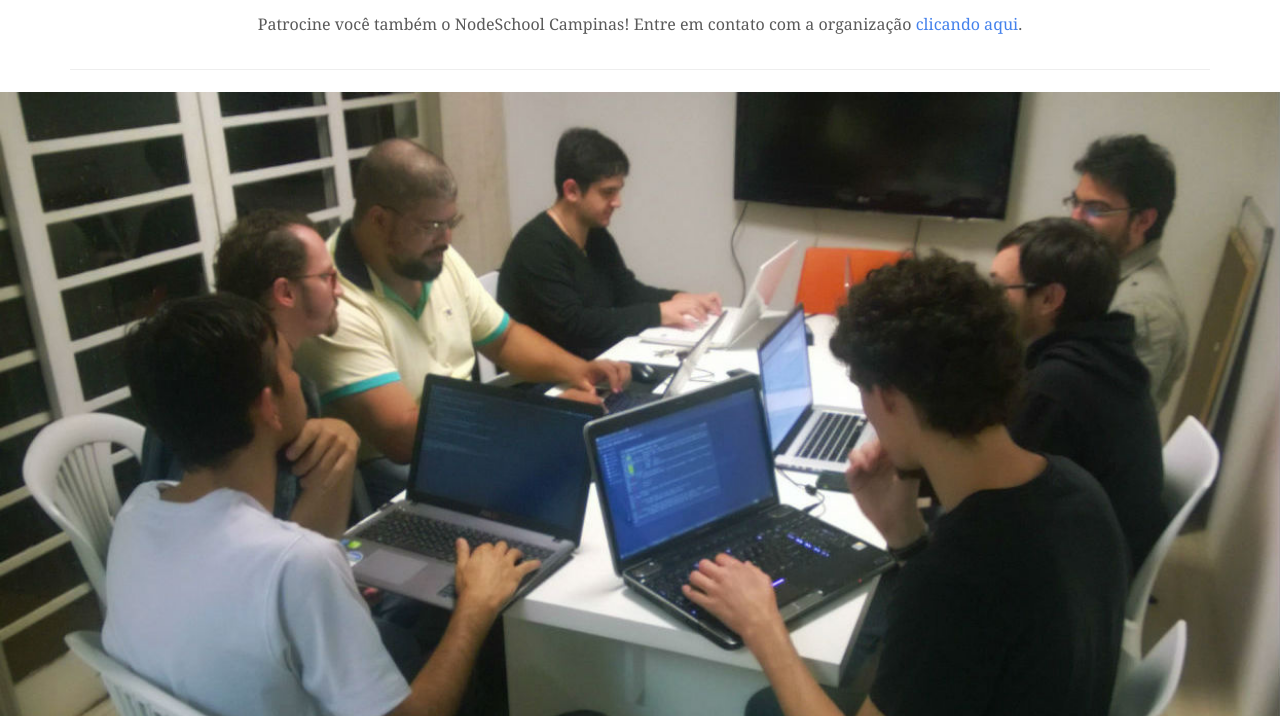
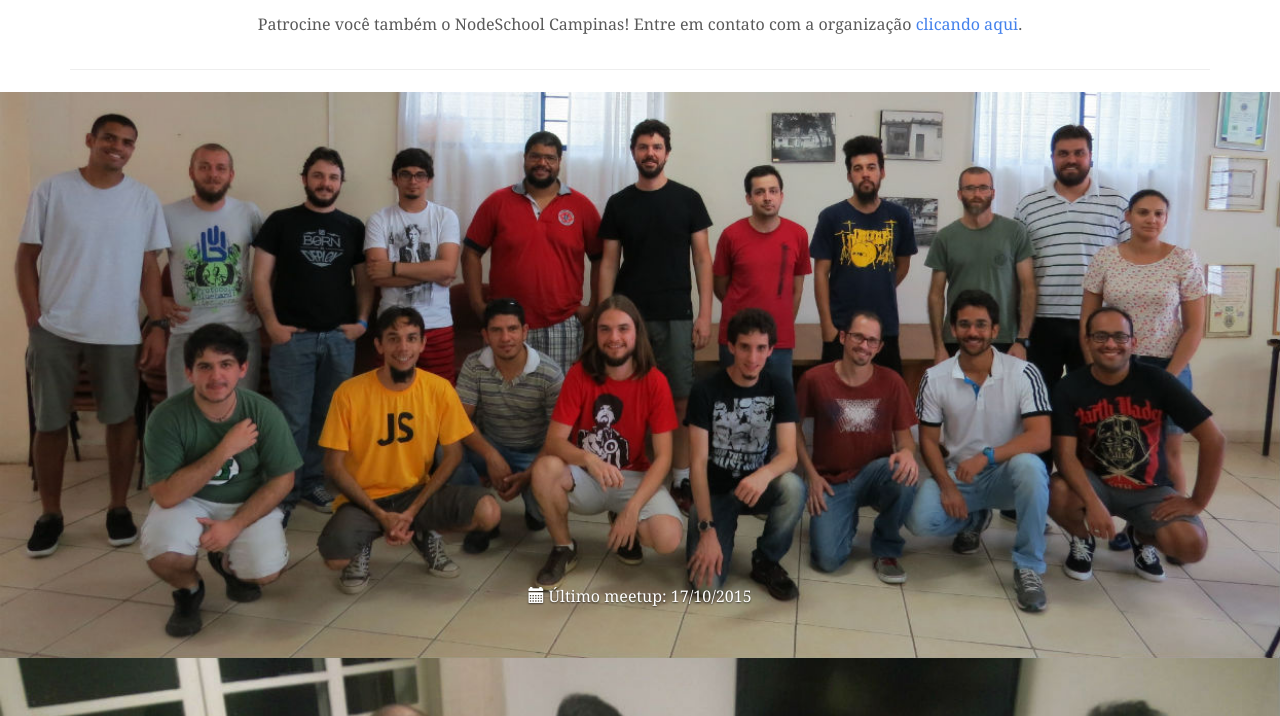
Before and after one commit to HarryPotter420/campinas, a website: page index.html in a window 1280 px wide. Shown: the part 1605-2321 px from the top of the page. Drawn offline with nearby package versions, Linux system fonts and the light colour scheme; a web font is replaced by a local one.

Commit message:
Added last meetup photo.

```diff
--- a/index.html
+++ b/index.html
@@ -57,7 +57,7 @@
 					<div class="carousel-caption">
 						<div class="brand"><img src="img/nodeschoolcps.svg" alt="NodeSchool Campinas"/></div>
 						<h1>NodeSchool Campinas</h1>
-						<p><a href="http://www.meetup.com/Nodeschool-Campinas/events/225867417/" class="text-contrast"><i class="glyphicon glyphicon-calendar"></i> Próximo evento: 17/10/2015</a></p>
+						<p><a href="http://www.meetup.com/Nodeschool-Campinas/" class="text-contrast"><i class="glyphicon glyphicon-console"></i> Acesse nossa página no Meetup!</a></p>
 					</div>
 				</div>
 			</div>
@@ -134,6 +134,20 @@
 	<div id="eventos" class="carousel slide">
 		<div class="carousel-inner">
 			<div class="item active">
+				<img src="img/meetups/2015-10-17.jpg" alt="Meetup de 17/10/2015">
+
+				<div class="container">
+					<div class="carousel-caption">
+						<time datetime="2015-10-17" pubdate="pubdate">
+							<a href="http://www.meetup.com/Nodeschool-Campinas/events/225867417/" class="text-contrast">
+								<i class="glyphicon glyphicon-calendar"></i>
+								Último meetup: 17/10/2015
+							</a>
+						</time>
+					</div>
+				</div>
+			</div>
+			<div class="item active">
 				<img src="img/meetups/2015-09-11.jpg" alt="Meetup de 11/09/2015">
 
 				<div class="container">
```
Also changed, not shown: img/meetups/2015-10-17.jpg (added).
